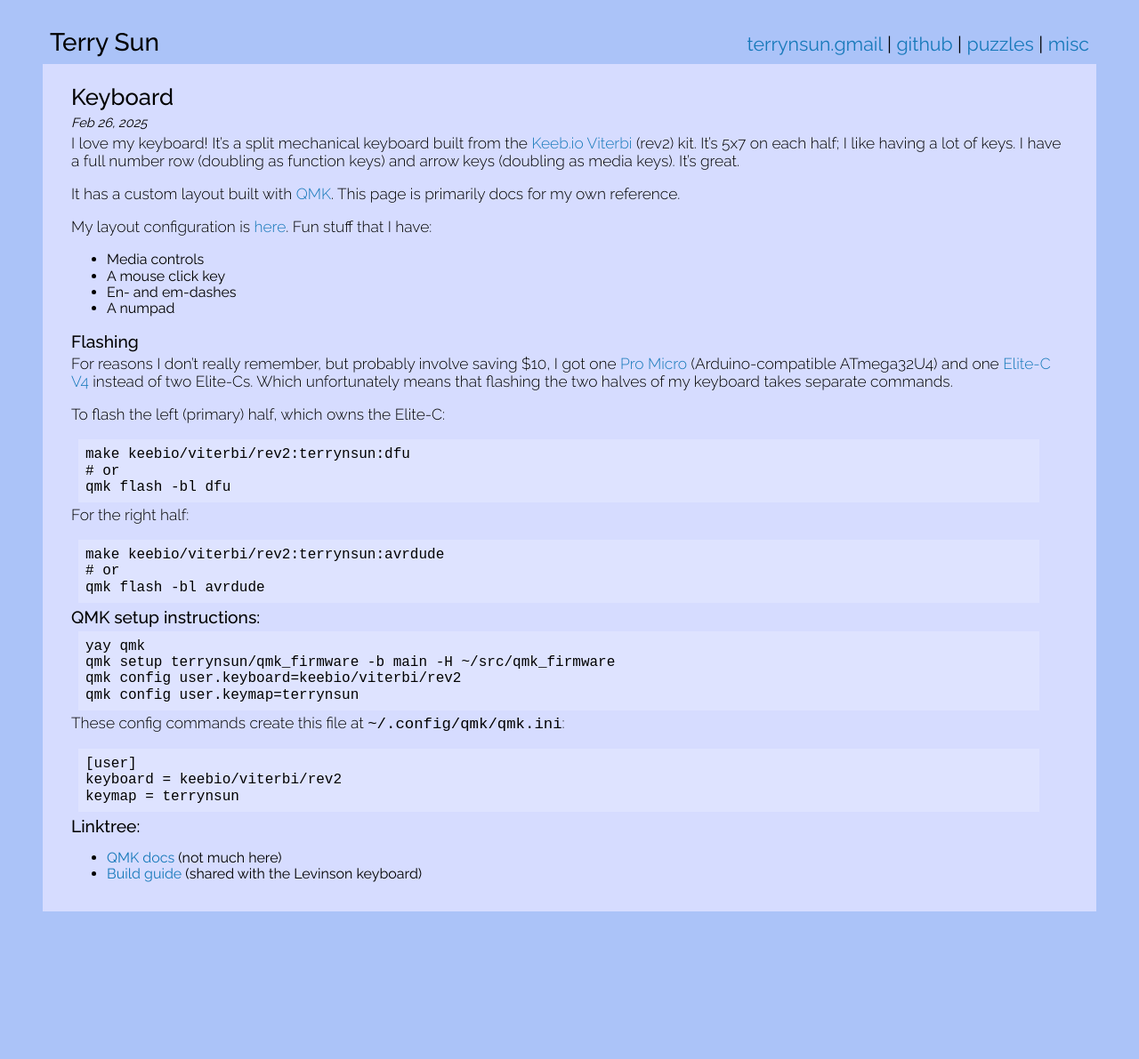
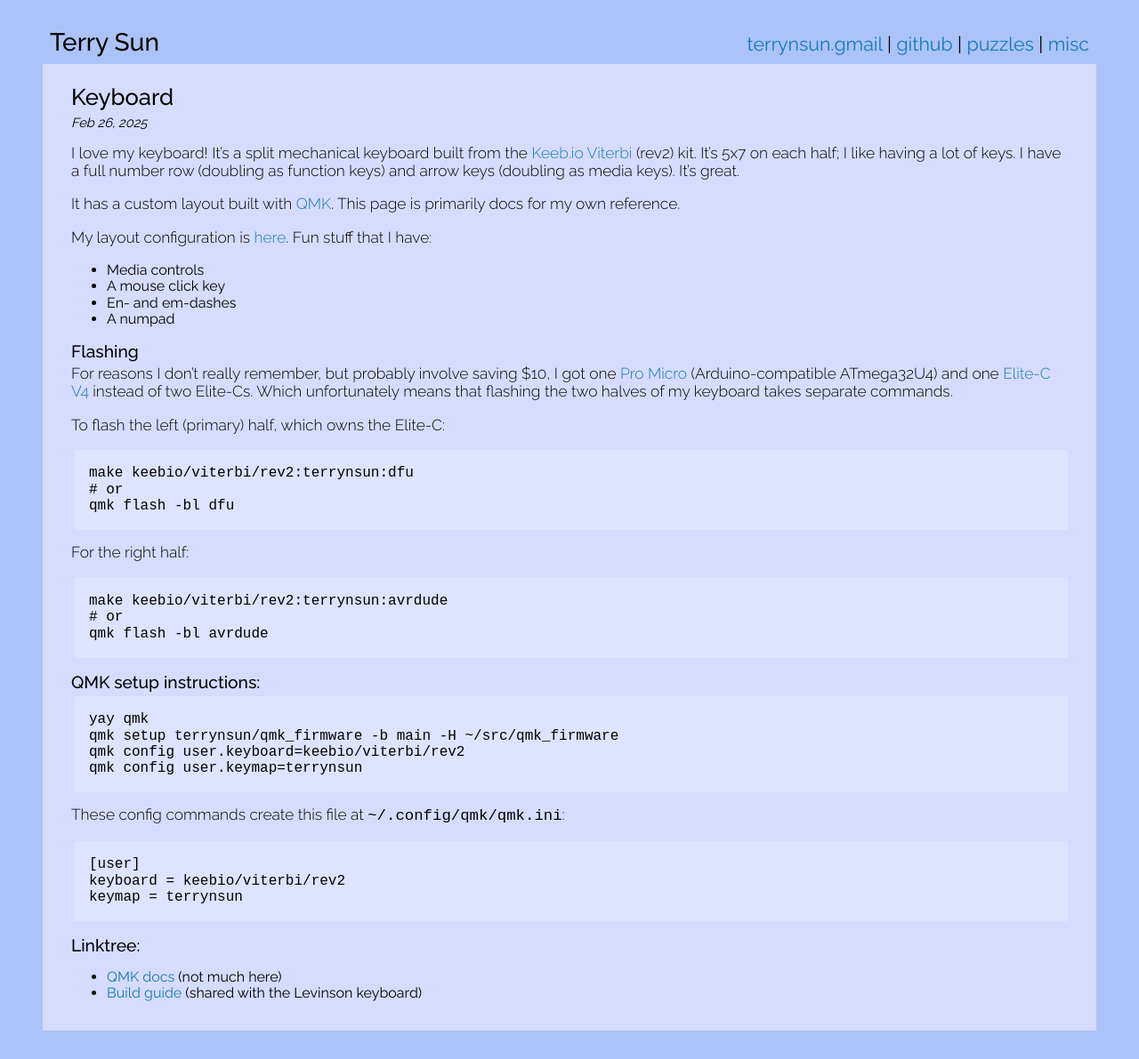
Before and after one commit to terrynsun/terrynsun.github.io, a Jekyll site: the page built from _posts/2025-02-26-keyboard.md, in a window 1280 px wide. Shown: the whole page at 89% size. Built offline with Jekyll 4.4.1, drawn with Linux system fonts in a browser that asks for light colours; before the commit the page ends 1057 px from its top, so only the background shows below that.

Commit message:
Fix code snippets

```diff
--- a/css/me.css
+++ b/css/me.css
@@ -94,14 +94,15 @@ h3 {
   font-style: italic;
 }
 
-.highlight {
+div.highlight {
   background: #dee3ff;
-  margin: 0rem 2rem 0rem 0.5rem;
-  padding: 0.25rem 0 0.25rem 0;
+  margin: 0rem 0rem 1rem 0.25rem;
+  padding: 0.1rem 0.5rem 0.1rem 1rem;
 }
 
 /* Post */
 .post-date {
   font-style: italic;
   font-size: 11pt;
+  margin-bottom: 1rem;
 }
```
Also changed, not shown: README.md.
